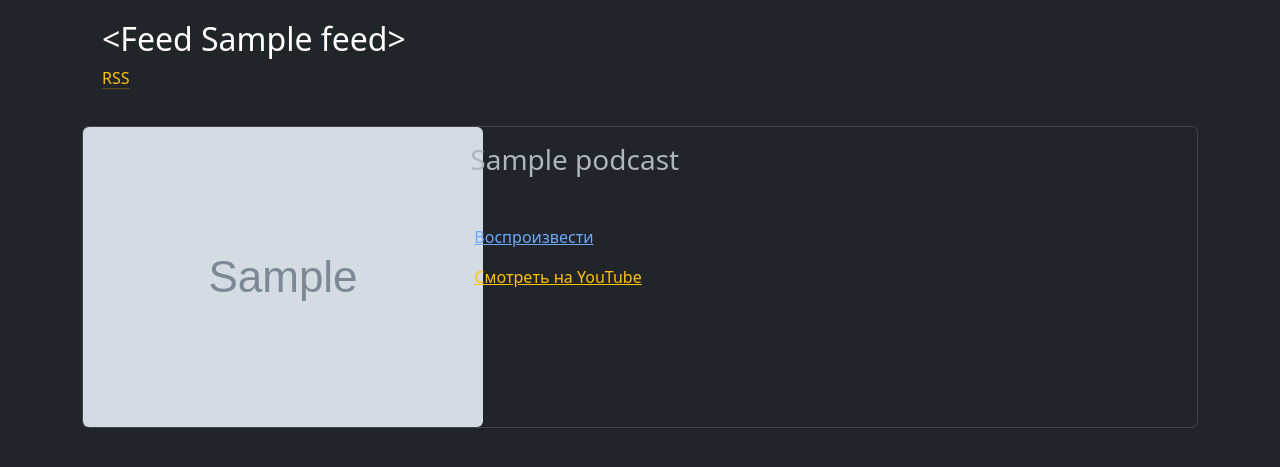
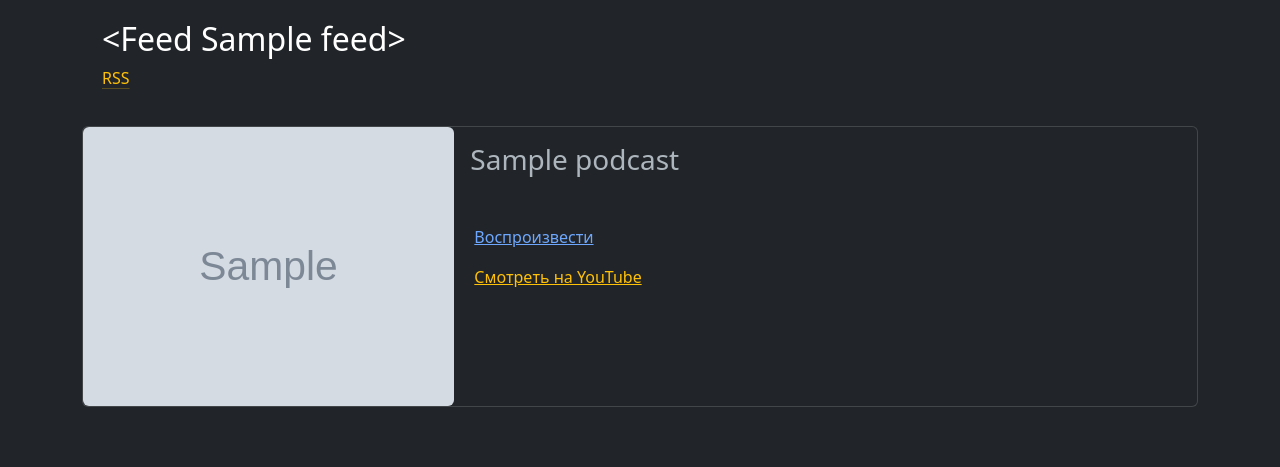
Before and after one commit to koolbasov/YouTubeToAudioPodcast, a Flask app: template webapp/templates/podcast.html in a window 1280 px wide. Shown: the part 56-523 px from the top of the page. Run offline with Flask 3, Linux system fonts and the light colour scheme; tables that the repository leaves empty hold one stand-in row (values such as "Sample post"); the template is opened without the code that fills it: values that come from a table or form of the project are taken from there, most other values are stand-ins (such as "Sample title", 1, 10 or a date in 2020); grey boxes marked "Sample" are stand-in pictures.

Commit message:
fixed the layout of the podcast release card

```diff
--- a/webapp/templates/podcast.html
+++ b/webapp/templates/podcast.html
@@ -18,7 +18,7 @@
   <div class="card mb-3">
       <div class="row g-0">
         <div class="col-md-4">
-        <img src="../../static/img/{{ podcast.ytb_image }}" class="rounded float-start" style="width: 400px;" alt="{{ podcast.podcast_title }}">
+          <img src="../../static/img/{{ podcast.ytb_image }}" class="img-fluid rounded float-start" style="width: 400px;" alt="{{ podcast.podcast_title }}">
         </div>
         <div class="col-md-8">
           <div class="card-body">
```
Lines whose indentation alone changed are shown as unchanged.
